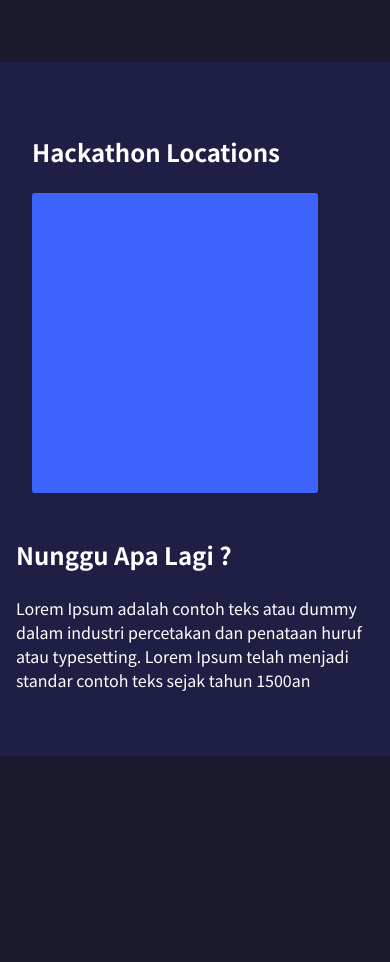
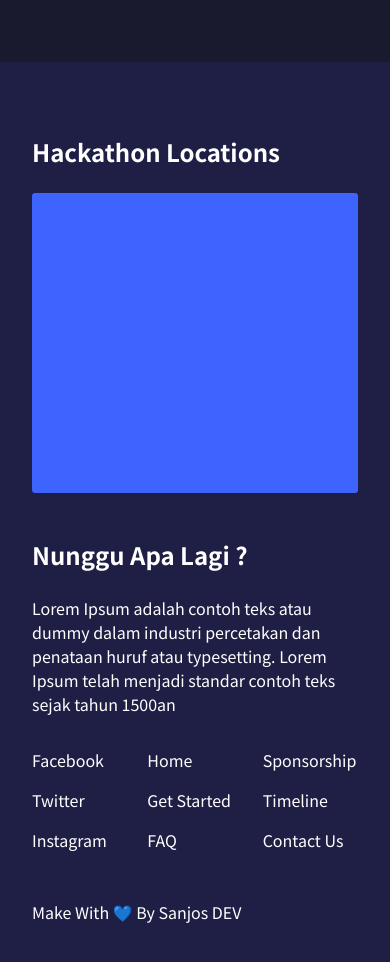
Before and after one commit to 4RSIM3R/hackathon-site, a Next.js app: page /test in a window 390 px wide. Shown: the part 2760-3722 px from the top of the page. Before the commit the page ends 3516 px from the top, so only its background shows below. Built offline with nearby package versions, Linux system fonts and the light colour scheme.

Commit message:
:pencil: completing footer content section

```diff
--- a/components/home/TesFooter.js
+++ b/components/home/TesFooter.js
@@ -12,9 +12,27 @@ const TesFooter = () => {
                 </div>
             </div>
             <div className={s.footer_content}>
-                <div className={s.socmed_wrapper}>
+                <div className={s.content_wrapper}>
                     <h3 className={s.maps_title}>Nunggu Apa Lagi ?</h3>
                     <p>Lorem Ipsum adalah contoh teks atau dummy dalam industri percetakan dan penataan huruf atau typesetting. Lorem Ipsum telah menjadi standar contoh teks sejak tahun 1500an</p>
+                    <div className={s.content_menu_wrapper}>
+                        <div className={s.content_menu_list}>
+                            <a href="">Facebook</a>
+                            <a href="">Twitter</a>
+                            <a href="">Instagram</a>
+                        </div>
+                        <div className={s.content_menu_list}>
+                            <a href="">Home</a>
+                            <a href="">Get Started</a>
+                            <a href="">FAQ</a>
+                        </div>
+                        <div className={s.content_menu_list}>
+                            <a href="">Sponsorship</a>
+                            <a href="">Timeline</a>
+                            <a href="">Contact Us</a>
+                        </div>
+                    </div>
+                    <p className={s.make_with}>Make With 💙 By Sanjos DEV</p>
                 </div>
             </div>
         </div>
--- a/styles/Tes.module.css
+++ b/styles/Tes.module.css
@@ -170,7 +170,7 @@
     padding-bottom: 3rem;
     background-color: #1f1f46;
     display: grid;
-    grid-template-areas: "maps_wrapper socmed_wrapper";
+    grid-template-areas: "maps_wrapper content_wrapper";
     grid-template-columns: repeat(2, 1fr);
     column-gap: 20px;
 }
@@ -191,9 +191,30 @@
     border-radius: 1%;
 }
 
-.socmed_wrapper{
+.content_wrapper{
     margin-right: 4rem;
-    grid-area: socmed_wrapper;
+    grid-area: content_wrapper;
+}
+
+.content_menu_wrapper {
+    margin-top: 2rem;
+    display: grid;
+    grid-template-columns: repeat(3, 1fr);
+    column-gap: 20px;
+}
+
+.content_menu_list {
+    display: flex;
+    flex-direction: column;
+}
+
+.content_menu_list a {
+    margin-bottom: 1rem;
+    text-decoration: none;
+}
+
+.make_with {
+    margin-top: 2rem;
 }
 
 @media (max-width: 700px) {
@@ -281,10 +302,16 @@
 
     .maps_wrapper {
         margin-left: 2rem;
+        margin-right: 2rem;
     }
 
-    .socmed_wrapper {
-        margin-left: 1rem;
-        margin-right: 1rem;
+
+    .maps_content {
+        width: 100%;
+    }
+
+    .content_wrapper {
+        margin-left: 2rem;
+        margin-right: 2rem;
     }
 }
```
